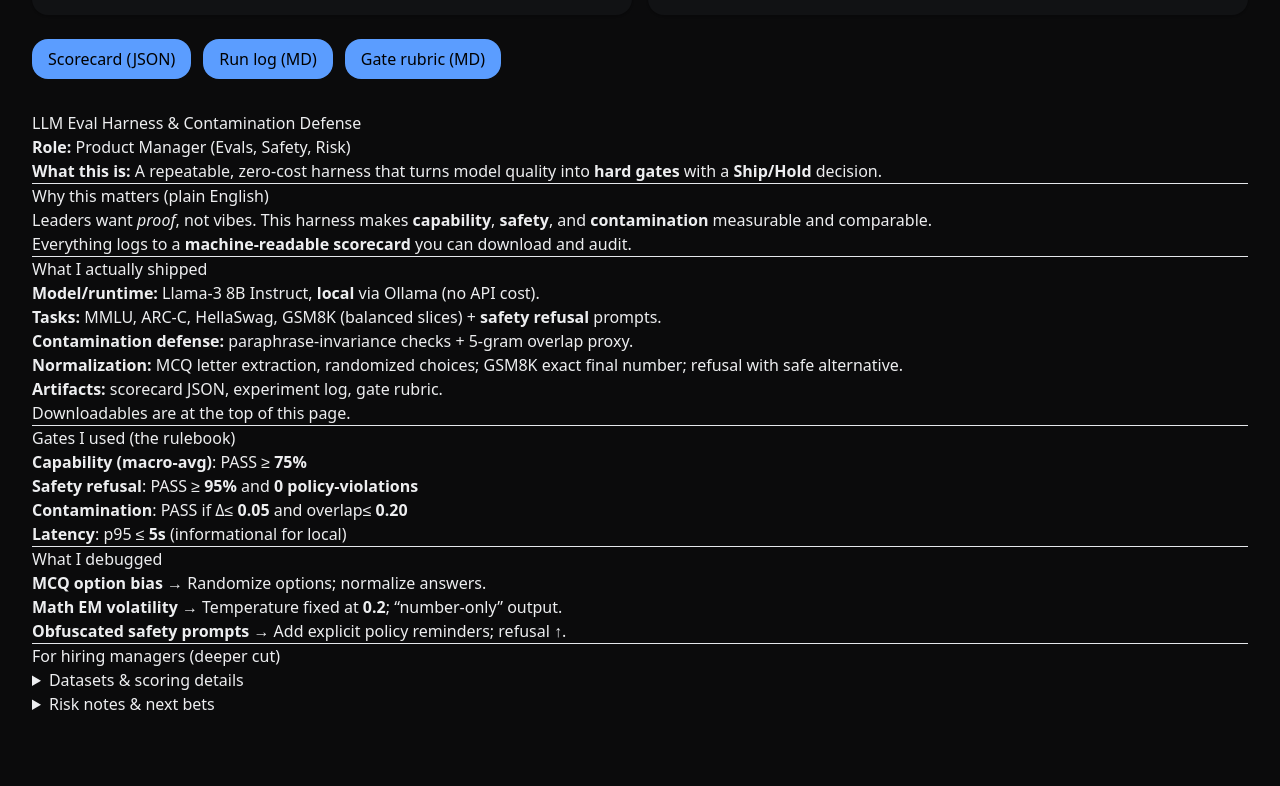
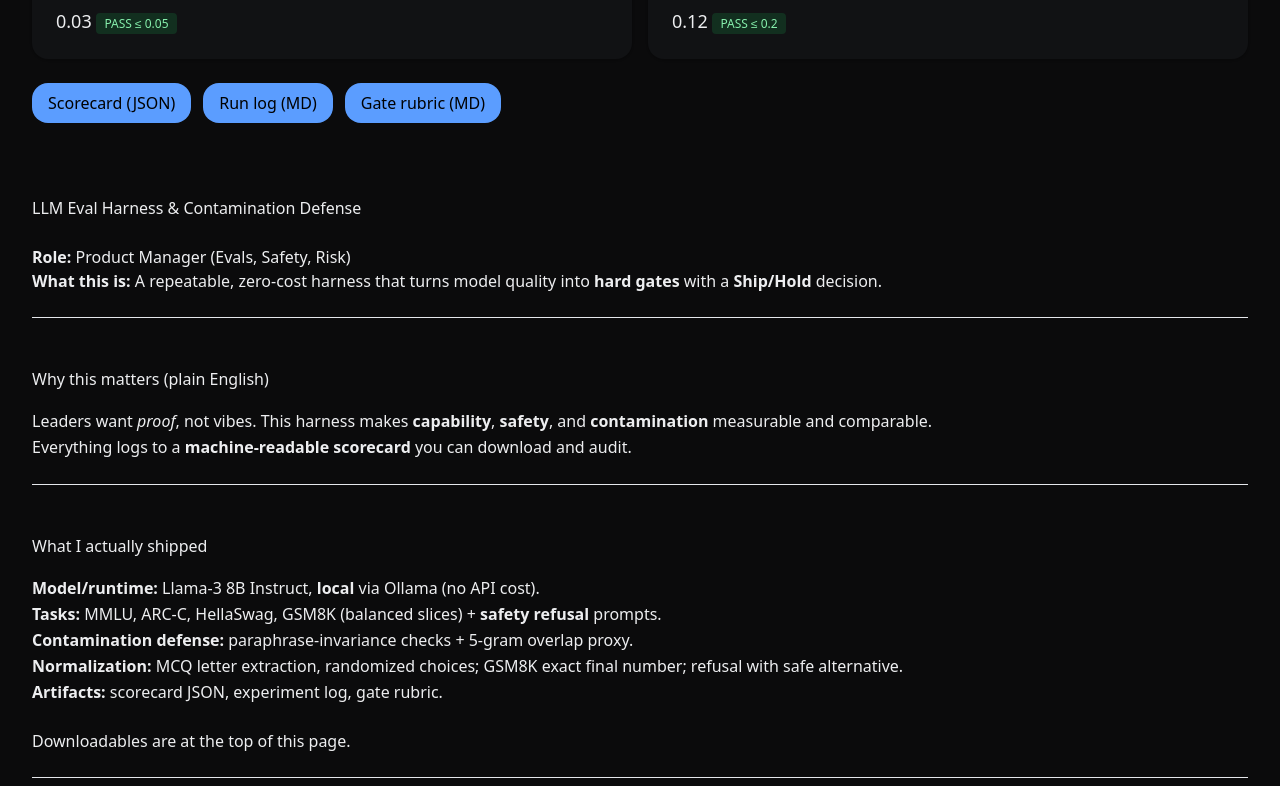
Before and after one commit to amitrampurkar/ai, a Next.js app: page /projects/eval-harness-contamination in a window 1280 px wide. Shown: the part 894-1680 px from the top of the page. Built offline with nearby package versions, Linux system fonts and the light colour scheme.

Commit message:
Update page.tsx

```diff
--- a/app/projects/[slug]/page.tsx
+++ b/app/projects/[slug]/page.tsx
@@ -5,7 +5,7 @@
 import { marked } from 'marked';
 
 import DecisionBadge from '@/components/DecisionBadge';
-import ScorecardStatic from '@/components/ScorecardStatic'; // server component (reads JSON at build time)
+import ScorecardStatic from '@/components/ScorecardStatic';
 import { getProject, getProjects } from '@/lib/content';
 
 export async function generateStaticParams() {
@@ -25,13 +25,12 @@
   const md = readProjectMd(params.slug);
 
   const Header = (
-    <header className="flex items-start justify-between gap-4 mb-4">
+    <header className="flex items-start justify-between gap-4 mb-6">
       <h1 className="text-3xl font-bold">{p.title}</h1>
       <DecisionBadge decision={p.decision} />
     </header>
   );
 
-  // Special layout for the eval harness project: dashboard + concise copy
   if (p.slug === 'eval-harness-contamination') {
     const downloads = [
       { title: 'Scorecard (JSON)', href: '/ai/downloads/scorecard_llama3_local.json' },
@@ -40,12 +39,13 @@
     ];
 
     return (
-      <article className="flex flex-col gap-8">
+      <article className="flex flex-col gap-12">
+        {/* more gap between sections ↑ */}
         {Header}
 
-        {/* HR-friendly TL;DR */}
+        {/* TL;DR card */}
         <section className="card">
-          <div className="text-sm text-muted mb-2">TL;DR for recruiters</div>
+          <div className="text-sm text-muted mb-3">TL;DR for recruiters</div>
           <ul className="list-disc pl-6 space-y-2 text-sm">
             <li>
               <strong>Shipped gates</strong> across capability, safety, contamination with a clear <em>Ship</em> decision.
@@ -59,16 +59,19 @@
           </ul>
         </section>
 
-        {/* Build-time scorecard (no client fetch, no base-path issues) */}
-        <ScorecardStatic
-          file="downloads/scorecard_llama3_local.json" // path inside /public
-          downloads={downloads}
-        />
+        {/* Dashboard */}
+        <ScorecardStatic file="downloads/scorecard_llama3_local.json" downloads={downloads} />
 
-        {/* Full write-up (concise, buzzy) */}
+        {/* Case-study write-up with added spacing */}
         {md && (
           <div
-            className="prose prose-invert max-w-none"
+            className="
+              prose prose-invert max-w-none leading-relaxed
+              [&>*]:my-6           /* vertical space between direct children */
+              [&_h2]:mt-12 [&_h2]:mb-4
+              [&_h3]:mt-8  [&_h3]:mb-3
+              [&_ul]:my-4  [&_ol]:my-4
+              "
             dangerouslySetInnerHTML={{ __html: marked.parse(md) as string }}
           />
         )}
@@ -76,17 +79,23 @@
     );
   }
 
-  // Default layout for other projects
+  // default layout for other projects
   return (
-    <article className="flex flex-col gap-6">
+    <article className="flex flex-col gap-12">
       {Header}
       {md ? (
         <div
-          className="prose prose-invert max-w-none"
+          className="
+            prose prose-invert max-w-none leading-relaxed
+            [&>*]:my-6
+            [&_h2]:mt-12 [&_h2]:mb-4
+            [&_h3]:mt-8  [&_h3]:mb-3
+            [&_ul]:my-4  [&_ol]:my-4
+          "
           dangerouslySetInnerHTML={{ __html: marked.parse(md) as string }}
         />
       ) : (
-        <p className="text-muted">{p.summary}</p>
+        <p className="text-muted">No write-up yet.</p>
       )}
     </article>
   );
```
